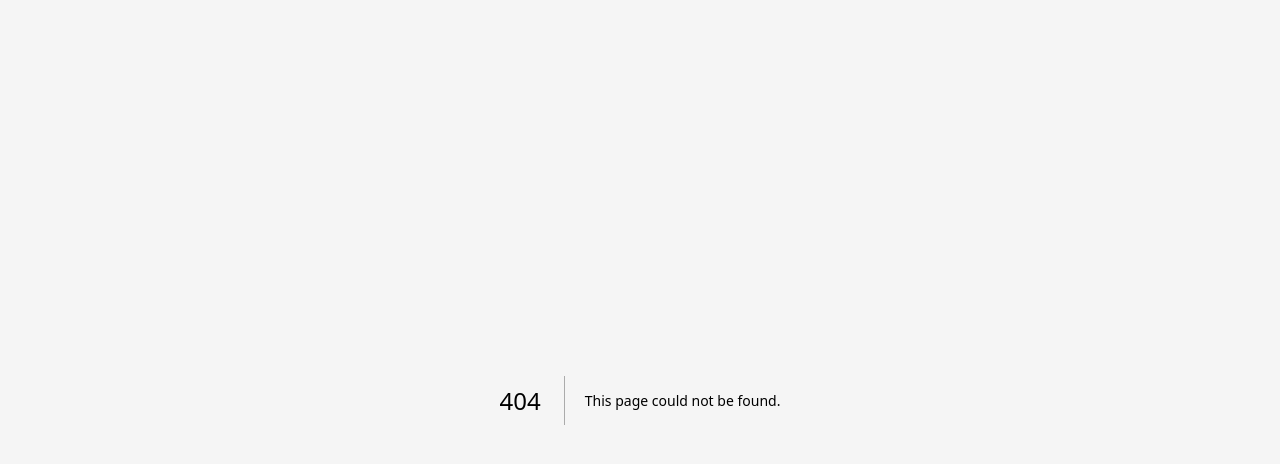
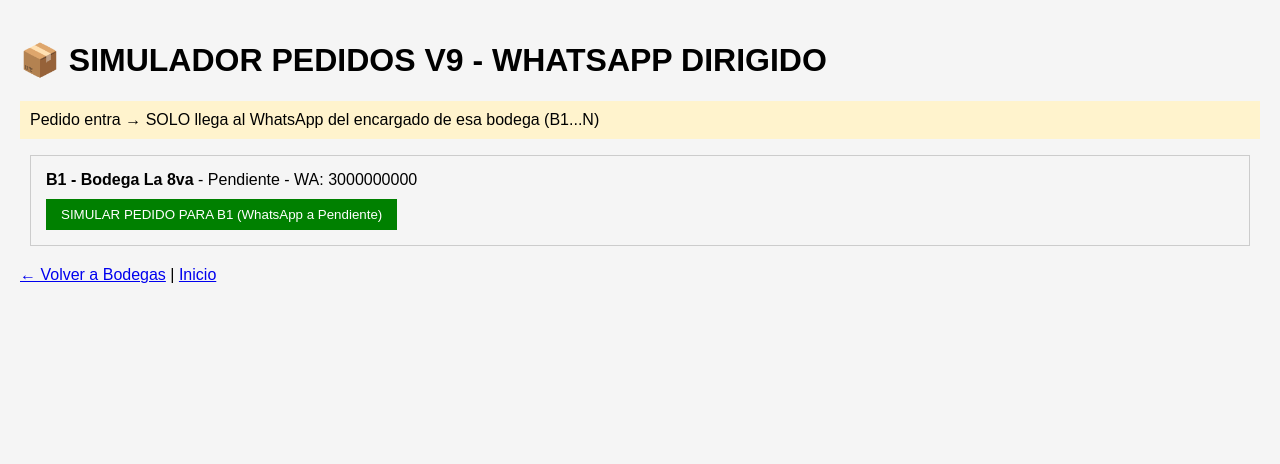
Before and after one commit to adminstockos-dotcom/stockos-v15-full, a Next.js app: page /pedidos in a window 1280 px wide. Before the commit this address had no page. Shown: the top 464 px of the page. Built offline with nearby package versions, Linux system fonts and the light colour scheme.

Commit message:
Create page.tsx

```diff
--- /dev/null
+++ b/app/pedidos/page.tsx
@@ -0,0 +1,40 @@
+"use client";
+import { useState } from "react";
+import { BODEGAS_DB } from "../../lib/bodegas-db.js";
+import { enviarWhatsAppBodega } from "../../lib/whatsapp-dirigido.js";
+
+export default function PedidosPage() {
+  const [resultado, setResultado] = useState(null);
+
+  const simularPedido = (bodega) => {
+    const pedido = { id: "PED-" + Date.now(), cliente: "Cliente Prueba", total: 150000 };
+    const envio = enviarWhatsAppBodega(bodega, pedido);
+    setResultado(envio);
+    window.open(envio.link_whatsapp, "_blank");
+  };
+
+  return (
+    <div style={{padding:20}}>
+      <h1>📦 SIMULADOR PEDIDOS V9 - WHATSAPP DIRIGIDO</h1>
+      <p style={{background:'#fff3cd', padding:10}}>Pedido entra → SOLO llega al WhatsApp del encargado de esa bodega (B1...N)</p>
+
+      {BODEGAS_DB.map(b => (
+        <div key={b.id} style={{border:'1px solid #ccc', padding:15, margin:10}}>
+          <b>{b.id} - {b.nombre}</b> - {b.encargado} - WA: {b.whatsapp_encargado}<br/>
+          <button onClick={()=>simularPedido(b)} style={{background:'green', color:'white', padding:'8px 15px', marginTop:10, border:'none', cursor:'pointer'}}>
+            SIMULAR PEDIDO PARA {b.id} (WhatsApp a {b.encargado})
+          </button>
+        </div>
+      ))}
+
+      {resultado && (
+        <div style={{background:'#d4edda', padding:15, marginTop:20, border:'2px solid green'}}>
+          <h3>✅ WhatsApp Enviado:</h3>
+          <p><b>A:</b> {resultado.enviado_a} - {resultado.whatsapp}</p>
+          <p><b>Link:</b> {resultado.link_whatsapp}</p>
+        </div>
+      )}
+      <p style={{marginTop:20}}><a href="/bodegas">← Volver a Bodegas</a> | <a href="/">Inicio</a></p>
+    </div>
+  )
+}
```
